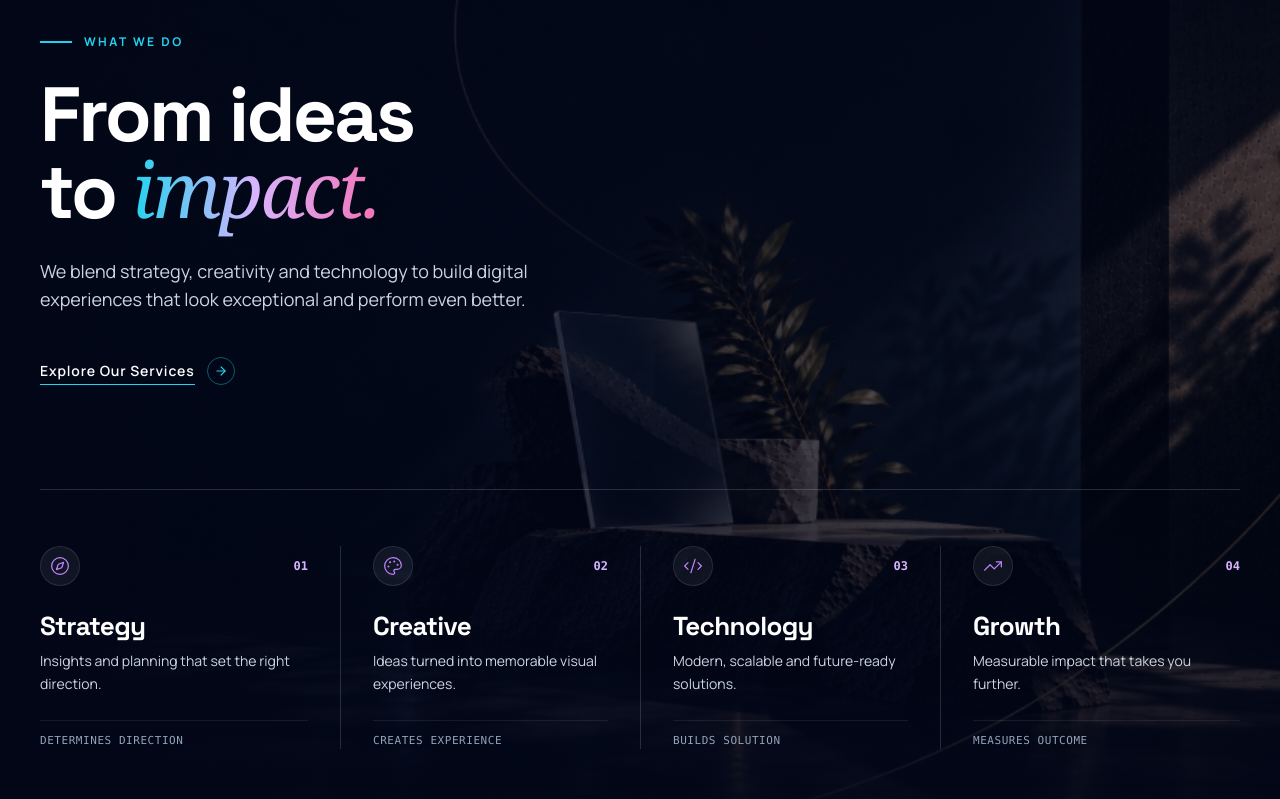
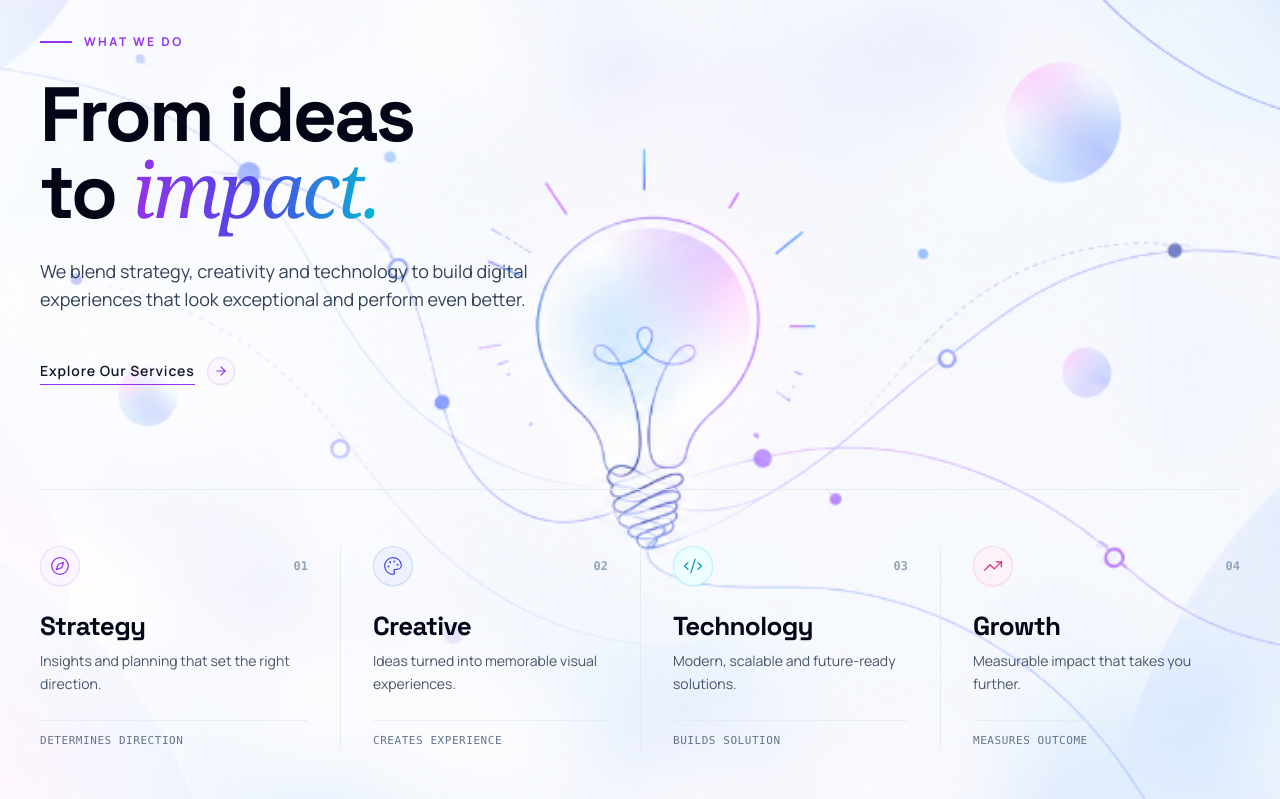
Before and after one commit to FaizaSami0007/KreaitX_By_Faiza, a Next.js app: page / in a window 1280 px wide. Shown: the part 1720-2519 px from the top of the page. Built offline with nearby package versions, Linux system fonts and the light colour scheme.

Commit message:
feat: update Ideas to Impact background to custom lightbulb vector artwork

```diff
--- a/components/sections/IdeasToImpactSection.tsx
+++ b/components/sections/IdeasToImpactSection.tsx
@@ -13,28 +13,32 @@ const pillars = [
     title: "Strategy",
     description: "Insights and planning that set the right direction.",
     icon: Compass,
-    framework: "Determines Direction"
+    framework: "Determines Direction",
+    badgeClass: "bg-purple-50 border-purple-200/80 text-purple-600"
   },
   {
     number: "02",
     title: "Creative",
     description: "Ideas turned into memorable visual experiences.",
     icon: Palette,
-    framework: "Creates Experience"
+    framework: "Creates Experience",
+    badgeClass: "bg-indigo-50 border-indigo-200/80 text-indigo-600"
   },
   {
     number: "03",
     title: "Technology",
     description: "Modern, scalable and future-ready solutions.",
     icon: Code2,
-    framework: "Builds Solution"
+    framework: "Builds Solution",
+    badgeClass: "bg-cyan-50 border-cyan-200/80 text-cyan-600"
   },
   {
     number: "04",
     title: "Growth",
     description: "Measurable impact that takes you further.",
     icon: TrendingUp,
-    framework: "Measures Outcome"
+    framework: "Measures Outcome",
+    badgeClass: "bg-pink-50 border-pink-200/80 text-pink-600"
   }
 ];
 
@@ -42,21 +46,20 @@ export const IdeasToImpactSection: React.FC = () => {
   return (
     <section
       aria-labelledby="ideas-to-impact-heading"
-      className="relative bg-slate-950 text-white py-20 sm:py-28 lg:py-36 border-b border-slate-800 overflow-hidden min-h-[820px] lg:min-h-[880px] flex items-center"
+      className="relative bg-slate-50 text-slate-900 py-20 sm:py-28 lg:py-36 border-b border-slate-200/80 overflow-hidden min-h-[820px] lg:min-h-[880px] flex items-center"
     >
-      {/* Background Architectural Artwork with Sculptural Stone, Glass & Light */}
+      {/* Background Illustrated Artwork with Glowing Idea Bulb & Vector Circuits */}
       <div className="absolute inset-0 z-0">
         <Image
-          src="/images/ideas-to-impact-bg.jpg"
-          alt="KreaitX Creative Technology & Strategic Growth Environment"
+          src="/images/ideas-to-impact-bg.png"
+          alt="KreaitX Ideas to Impact Strategy & Creative Bulb Illustration"
           fill
           priority
           sizes="100vw"
-          className="object-cover object-right md:object-center select-none opacity-40"
+          className="object-cover object-center select-none opacity-90"
         />
-        {/* Atmospheric gradient for crisp typography contrast */}
-        <div className="absolute inset-0 bg-gradient-to-r from-slate-950/95 via-slate-950/80 to-transparent lg:from-slate-950/90 lg:via-slate-950/40 lg:to-transparent" />
-        <div className="absolute inset-0 bg-gradient-to-t from-slate-950/90 via-transparent to-slate-950/50 pointer-events-none" />
+        {/* Soft atmospheric gradient for crisp typography contrast */}
+        <div className="absolute inset-0 bg-gradient-to-r from-white/95 via-white/70 to-transparent lg:from-white/60 lg:via-transparent lg:to-transparent" />
       </div>
 
       <Container size="default" className="relative z-10 w-full max-w-[1280px] flex flex-col justify-between h-full space-y-16 sm:space-y-24">
@@ -70,8 +73,8 @@ export const IdeasToImpactSection: React.FC = () => {
             {/* Eyebrow */}
             <Reveal delay={0.05} yOffset={12}>
               <div className="flex items-center gap-3">
-                <span className="w-8 h-[1.5px] bg-cyan-400" aria-hidden="true" />
-                <span className="text-[11px] sm:text-xs font-sans font-bold uppercase tracking-[0.2em] text-cyan-400">
+                <span className="w-8 h-[1.5px] bg-purple-600" aria-hidden="true" />
+                <span className="text-[11px] sm:text-xs font-sans font-bold uppercase tracking-[0.2em] text-purple-600">
                   WHAT WE DO
                 </span>
               </div>
@@ -81,11 +84,11 @@ export const IdeasToImpactSection: React.FC = () => {
             <Reveal delay={0.12} yOffset={18}>
               <h2
                 id="ideas-to-impact-heading"
-                className="text-[clamp(48px,6vw,92px)] font-display font-bold text-white tracking-[-0.035em] leading-[0.96]"
+                className="text-[clamp(48px,6vw,92px)] font-display font-bold text-slate-950 tracking-[-0.035em] leading-[0.96]"
               >
                 From ideas <br />
                 to{" "}
-                <span className="font-serif italic font-normal bg-gradient-to-r from-cyan-400 via-purple-300 to-pink-400 bg-clip-text text-transparent">
+                <span className="font-serif italic font-normal bg-gradient-to-r from-purple-600 via-indigo-600 to-cyan-500 bg-clip-text text-transparent">
                   impact.
                 </span>
               </h2>
@@ -93,7 +96,7 @@ export const IdeasToImpactSection: React.FC = () => {
 
             {/* Body Copy */}
             <Reveal delay={0.2} yOffset={16}>
-              <p className="text-base sm:text-lg text-slate-300 leading-[1.68] font-sans font-normal max-w-[500px]">
+              <p className="text-base sm:text-lg text-slate-700 leading-[1.68] font-sans font-normal max-w-[500px]">
                 We blend strategy, creativity and technology to build digital experiences that look exceptional and perform even better.
               </p>
             </Reveal>
@@ -103,13 +106,13 @@ export const IdeasToImpactSection: React.FC = () => {
               <div className="pt-2">
                 <Link
                   href="/solutions"
-                  className="group inline-flex items-center text-sm font-sans font-semibold tracking-[0.06em] text-white hover:text-cyan-400 transition-colors py-2 relative"
+                  className="group inline-flex items-center text-sm font-sans font-semibold tracking-[0.06em] text-slate-900 hover:text-purple-600 transition-colors py-2 relative"
                 >
                   <span className="relative">
                     Explore Our Services
-                    <span className="absolute left-0 -bottom-1 w-full h-[1px] bg-cyan-400 origin-left transition-transform duration-300 group-hover:scale-x-110" />
+                    <span className="absolute left-0 -bottom-1 w-full h-[1px] bg-purple-600 origin-left transition-transform duration-300 group-hover:scale-x-110" />
                   </span>
-                  <span className="ml-3 flex items-center justify-center w-7 h-7 rounded-full border border-cyan-400/40 text-cyan-400 transition-all duration-300 group-hover:border-cyan-400 group-hover:bg-cyan-400/10 group-hover:translate-x-1">
+                  <span className="ml-3 flex items-center justify-center w-7 h-7 rounded-full border border-purple-200 bg-purple-50 text-purple-600 transition-all duration-300 group-hover:border-purple-500 group-hover:bg-purple-600 group-hover:text-white group-hover:translate-x-1 shadow-sm">
                     <ArrowRight className="h-3.5 w-3.5" />
                   </span>
                 </Link>
@@ -117,16 +120,16 @@ export const IdeasToImpactSection: React.FC = () => {
             </Reveal>
           </div>
 
-          {/* Right Column: Empty negative space */}
+          {/* Right Column: Empty negative space to let the central bulb artwork shine */}
           <div className="hidden lg:block lg:col-span-5" aria-hidden="true" />
         </div>
 
         {/* Bottom Four Core Pillars Layout */}
         <Reveal delay={0.32} yOffset={20} className="w-full">
-          <div className="pt-10 sm:pt-14 border-t border-white/15">
+          <div className="pt-10 sm:pt-14 border-t border-slate-200/80">
 
             {/* Pillars Grid */}
-            <div className="grid grid-cols-1 sm:grid-cols-2 lg:grid-cols-4 gap-8 lg:gap-0 divide-y sm:divide-y-0 lg:divide-x divide-white/15">
+            <div className="grid grid-cols-1 sm:grid-cols-2 lg:grid-cols-4 gap-8 lg:gap-0 divide-y sm:divide-y-0 lg:divide-x divide-slate-200/80">
               {pillars.map((pillar, idx) => {
                 const IconComponent = pillar.icon;
                 return (
@@ -143,29 +146,29 @@ export const IdeasToImpactSection: React.FC = () => {
                     <div>
                       {/* Top Row: Icon + Number */}
                       <div className="flex items-center justify-between mb-4 sm:mb-6">
-                        <div className="w-10 h-10 rounded-xl bg-white/[0.06] border border-white/10 flex items-center justify-center text-purple-400 transition-transform duration-300 group-hover:-translate-y-1">
+                        <div className={`w-10 h-10 rounded-xl border flex items-center justify-center transition-transform duration-300 group-hover:-translate-y-1 shadow-sm ${pillar.badgeClass}`}>
                           <IconComponent className="h-5 w-5 stroke-[1.5]" />
                         </div>
-                        <span className="font-mono text-xs font-bold text-purple-300">
+                        <span className="font-mono text-xs font-bold text-slate-400 group-hover:text-purple-600 transition-colors">
                           {pillar.number}
                         </span>
                       </div>
 
                       {/* Title */}
-                      <h3 className="text-2xl sm:text-[26px] font-display font-bold text-white tracking-tight group-hover:text-cyan-400 transition-colors duration-200">
+                      <h3 className="text-2xl sm:text-[26px] font-display font-bold text-slate-950 tracking-tight group-hover:text-purple-600 transition-colors duration-200">
                         {pillar.title}
                       </h3>
 
                       {/* Description */}
-                      <p className="mt-2 text-sm text-slate-300 leading-relaxed font-sans font-normal">
+                      <p className="mt-2 text-sm text-slate-600 leading-relaxed font-sans font-normal">
                         {pillar.description}
                       </p>
                     </div>
 
                     {/* Micro Framework Note */}
-                    <div className="mt-6 pt-3 border-t border-white/[0.08] flex items-center justify-between text-[11px] font-mono uppercase tracking-wider text-slate-400">
+                    <div className="mt-6 pt-3 border-t border-slate-200/60 flex items-center justify-between text-[11px] font-mono uppercase tracking-wider text-slate-500">
                       <span>{pillar.framework}</span>
-                      <span className="text-cyan-400 opacity-0 group-hover:opacity-100 transition-opacity duration-200">
+                      <span className="text-purple-600 opacity-0 group-hover:opacity-100 transition-opacity duration-200">
                         →
                       </span>
                     </div>
```
Also changed, not shown: public/images/ideas-to-impact-bg.jpg, public/images/ideas-to-impact-bg.png (added).
